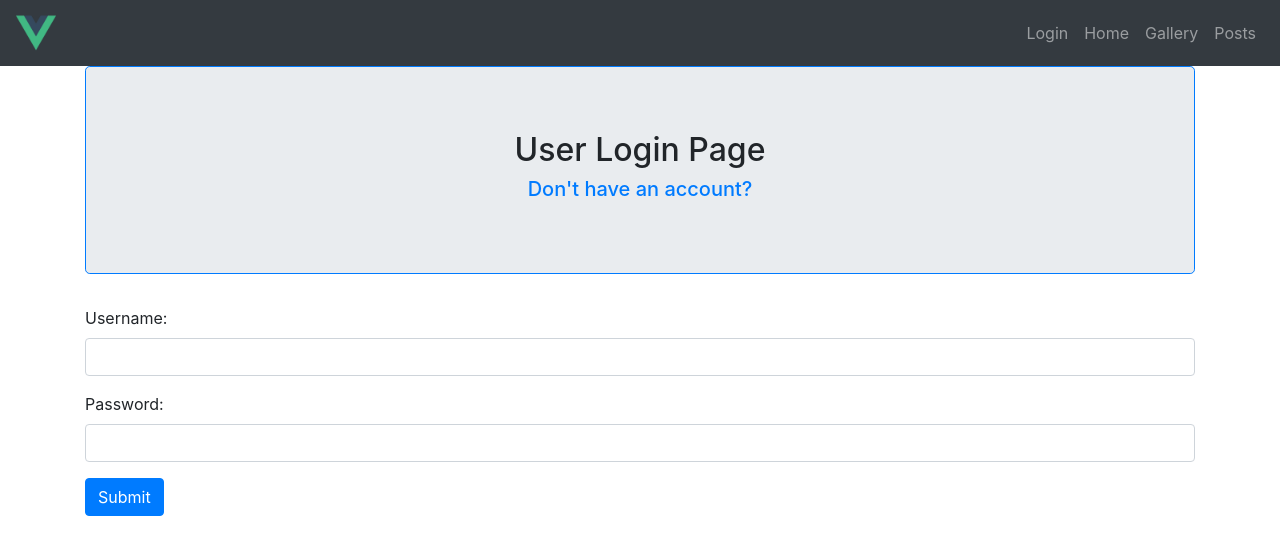
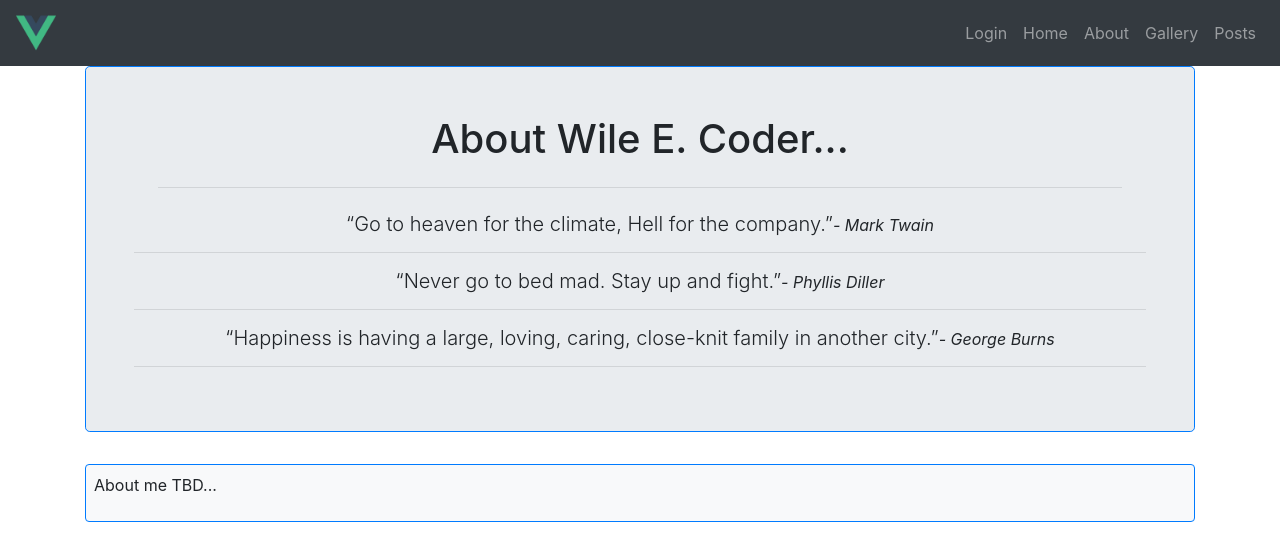
Before and after one commit to lucien-stavenhagen/MEVN-stack-example, a Vue app in the folder vue_frontend/: page /about in a window 1280 px wide. Before the commit this address led to /login. Shown: the top 560 px of the page. Built offline with nearby package versions, Linux system fonts and the light colour scheme.

Commit message:
start work on an About page

```diff
--- a/vue_frontend/package.json
+++ b/vue_frontend/package.json
@@ -12,6 +12,7 @@
     "core-js": "^2.6.5",
     "jquery": "^3.4.1",
     "popper.js": "^1.15.0",
+    "uuid": "^3.3.3",
     "vue": "^2.6.10",
     "vue-router": "^3.1.1",
     "vuex": "^3.1.1"
--- a/vue_frontend/src/components/layout/MenuBar.vue
+++ b/vue_frontend/src/components/layout/MenuBar.vue
@@ -30,6 +30,9 @@
         </li>
         <li class="nav-item">
           <router-link class="nav-link" to="/">Home</router-link>
+        </li>
+        <li class="nav-item">
+          <router-link class="nav-link" to="/about">About</router-link>
         </li>
         <li class="nav-item">
           <router-link class="nav-link" to="/images">Gallery</router-link>
--- /dev/null
+++ b/vue_frontend/src/components/pages/About.vue
@@ -0,0 +1,51 @@
+<template>
+  <div class="container">
+    <div class="jumbotron text-center border border-primary p-5">
+      <h1>About Wile E. Coder...</h1>
+      <hr class="m-4" />
+      <div v-bind:key="quote.id" v-for="quote in quotes">
+        <h5 class="font-weight-light">
+          <q>{{quote.text}}</q>
+          <small>
+            <cite>- {{quote.auth}}</cite>
+          </small>
+        </h5>
+        <hr />
+      </div>
+    </div>
+    <article class="border bg-light border-primary rounded p-2">
+      <p>About me TBD...</p>
+    </article>
+  </div>
+</template>
+<script>
+import uuidv1 from "uuid/v1";
+
+export default {
+  name: "About",
+  data() {
+    return {
+      quotes: [
+        {
+          id: uuidv1(),
+          text: "Go to heaven for the climate, Hell for the company.",
+          auth: "Mark Twain"
+        },
+        {
+          id: uuidv1(),
+          text: "Never go to bed mad. Stay up and fight.",
+          auth: "Phyllis Diller"
+        },
+        {
+          id: uuidv1(),
+          text:
+            "Happiness is having a large, loving, caring, close-knit family in another city.",
+          auth: "George Burns"
+        }
+      ]
+    };
+  }
+};
+</script>
+<style scoped>
+</style>
--- a/vue_frontend/src/main.js
+++ b/vue_frontend/src/main.js
@@ -24,6 +24,10 @@ const routes = [
   {
     path: "/",
     component: () => import("./components/pages/Home.vue")
+  },
+  {
+    path: "/about",
+    component: () => import("./components/pages/About.vue")
   },
   {
     path: "/adduser",
```
Also changed, not shown: 1 other file (tests, documents, lock files or other folders).
